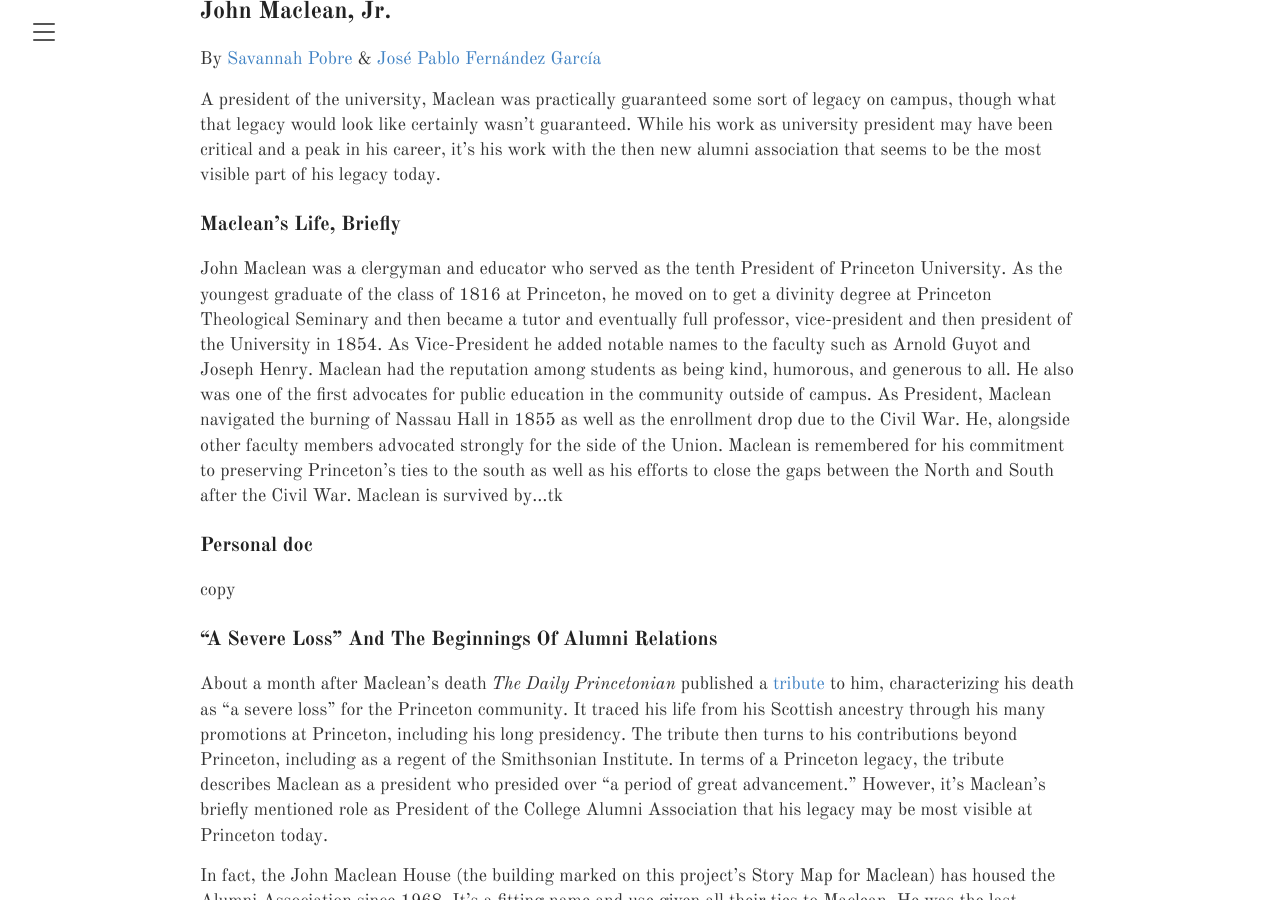
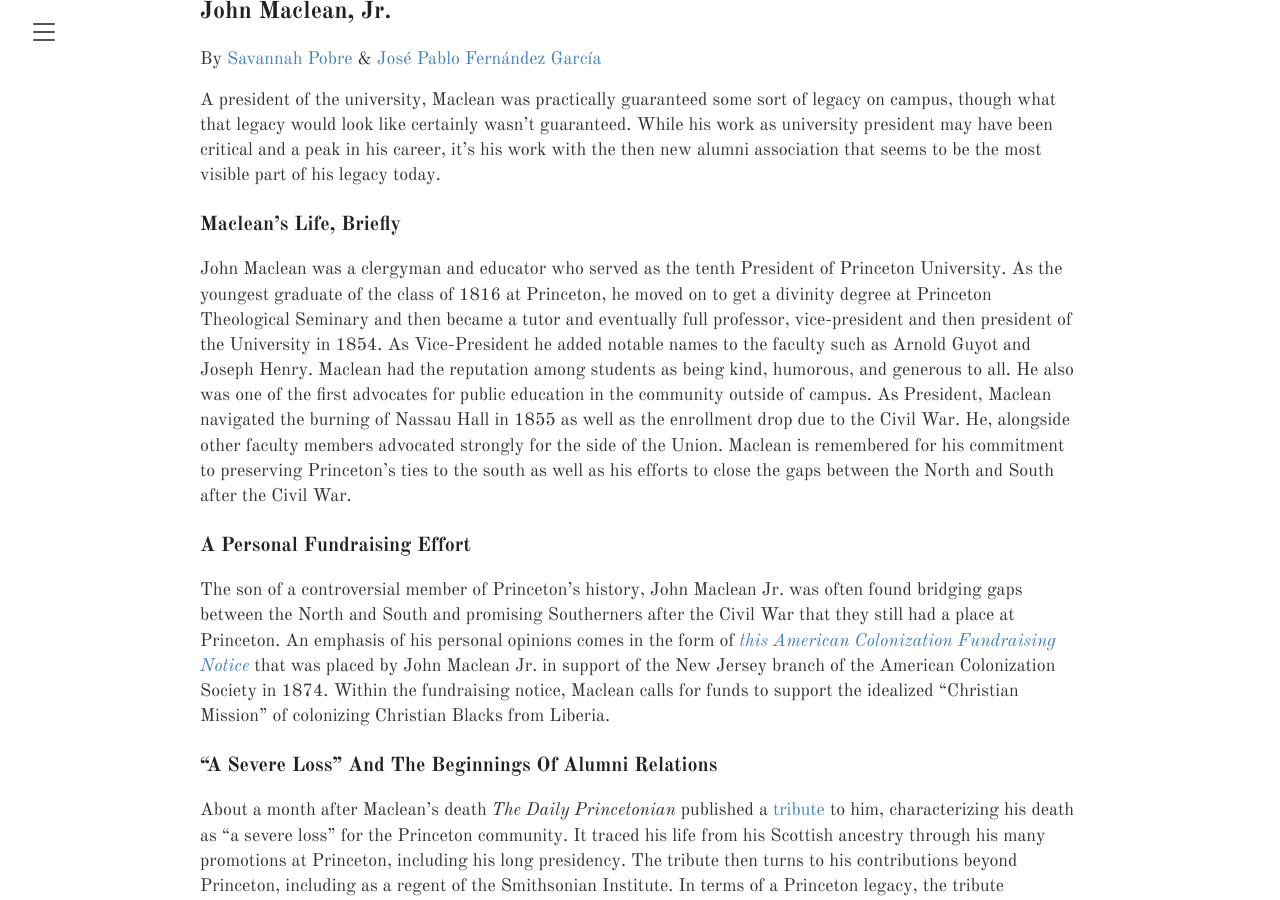
Before and after one commit to HUM-331-Princeton/princeton-lives-and-legacies, a Jekyll site: the page built from _posts/2021-5-5-eJohn Maclean Jr.md, in a window 1280 px wide and 900 px high, scrolled down 210 px. Built offline with Jekyll 4.4.1, drawn with Linux system fonts in a browser that asks for light colours.

Commit message:
personal doc and reflections!

```diff
--- a/_posts/2021-5-5-eJohn Maclean Jr.md
+++ b/_posts/2021-5-5-eJohn Maclean Jr.md
@@ -9,10 +9,10 @@ title: John Maclean, Jr.
 A president of the university, Maclean was practically guaranteed some sort of legacy on campus, though what that legacy would look like certainly wasn't guaranteed. While his work as university president may have been critical and a peak in his career, it's his work with the then new alumni association that seems to be the most visible part of his legacy today. <!--more-->
 
 ### Maclean's Life, Briefly ###
-John Maclean was a clergyman and educator who served as the tenth President of Princeton University. As the youngest graduate of the class of 1816 at Princeton, he moved on to get a divinity degree at Princeton Theological Seminary and then became a tutor and eventually full professor, vice-president and then president of the University in 1854. As Vice-President he added notable names to the faculty such as Arnold Guyot and Joseph Henry. Maclean had the reputation among students as being kind, humorous, and generous to all. He also was one of the first advocates for public education in the community outside of campus. As President, Maclean navigated the burning of Nassau Hall in 1855 as well as the enrollment drop due to the Civil War. He, alongside other faculty members advocated strongly for the side of the Union. Maclean is remembered for his commitment to preserving Princeton’s ties to the south as well as his efforts to close the gaps between the North and South after the Civil War. Maclean is survived by...tk
+John Maclean was a clergyman and educator who served as the tenth President of Princeton University. As the youngest graduate of the class of 1816 at Princeton, he moved on to get a divinity degree at Princeton Theological Seminary and then became a tutor and eventually full professor, vice-president and then president of the University in 1854. As Vice-President he added notable names to the faculty such as Arnold Guyot and Joseph Henry. Maclean had the reputation among students as being kind, humorous, and generous to all. He also was one of the first advocates for public education in the community outside of campus. As President, Maclean navigated the burning of Nassau Hall in 1855 as well as the enrollment drop due to the Civil War. He, alongside other faculty members advocated strongly for the side of the Union. Maclean is remembered for his commitment to preserving Princeton’s ties to the south as well as his efforts to close the gaps between the North and South after the Civil War.
 
-### Personal doc ###
-copy
+### A Personal Fundraising Effort ###
+The son of a controversial member of Princeton’s history, John Maclean Jr. was often found bridging gaps between the North and South and promising Southerners after the Civil War that they still had a place at Princeton. An emphasis of his personal opinions comes in the form of [*this American Colonization Fundraising Notice*](https://slavery.princeton.edu/sources/american-colonization-society-fundraising-notice) that was placed by John Maclean Jr. in support of the New Jersey branch of the American Colonization Society in 1874. Within the fundraising notice, Maclean calls for funds to support the idealized “Christian Mission” of colonizing Christian Blacks from Liberia.
 
 ### "A Severe Loss" And The Beginnings Of Alumni Relations ###
 About a month after Maclean's death *The Daily Princetonian* published a [tribute](https://papersofprinceton.princeton.edu/princetonperiodicals/?a=d&d=Princetonian18860917-01.2.2&e=-------en-20--1--txt-txIN-------) to him, characterizing his death as "a severe loss" for the Princeton community. It traced his life from his Scottish ancestry through his many promotions at Princeton, including his long presidency. The tribute then turns to his contributions beyond Princeton, including as a regent of the Smithsonian Institute. In terms of a Princeton legacy, the tribute describes Maclean as a president who presided over "a period of great advancement." However, it's Maclean's briefly mentioned role as President of the College Alumni Association that his legacy may be most visible at Princeton today.
```
Also changed, not shown: _posts/2021-5-5-bToni Morrison.md (+2 -2 lines), _posts/2021-5-5-cAlbert Einstein.md (+2 -2 lines), _posts/2021-5-5-dWoodrow Wilson.md (+2 -2 lines), _posts/2021-5-5-fArnold Guyot.md (+3 -2 lines).
